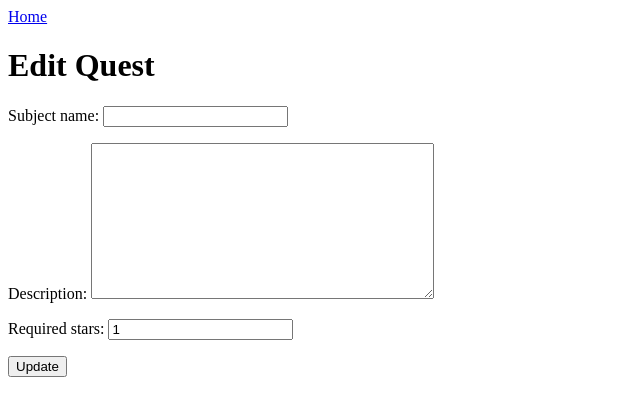
After one commit to daggerss/csci40_questboard, a Django app: template yenko_finalproject/templates/quest/quest_update.html in a window 1280 px wide. The commit adds this page. Shown: the top 416 px of the page, without its empty margins (0-640 px from the left). Run offline with Django 3.2, Linux system fonts and the light colour scheme; the template is opened without the code that fills it: values that come from a table or form of the project are taken from there, others are empty.

Commit message:
Implement Edit Quest on Quest cards

```diff
--- /dev/null
+++ b/yenko_finalproject/templates/quest/quest_update.html
@@ -0,0 +1,13 @@
+{% extends 'base.html' %}
+
+{% block title %}Edit Quest{% endblock %}
+
+{% block heading %}Edit Quest{% endblock %}
+
+{% block content %}
+    <form action='' method='POST'>
+        {% csrf_token %}
+        {{ form.as_p }}
+        <input type='submit' value='Update'>
+    </form>
+{% endblock %}
--- a/yenko_finalproject/templates/questboard/board_detail.html
+++ b/yenko_finalproject/templates/questboard/board_detail.html
@@ -32,6 +32,7 @@
             {%for i in quest.stars_range %}
                 <img src="https://twemoji.maxcdn.com/2/svg/1f31f.svg" width="25" height="25">
             {% endfor %}
+            <a href="{% url 'quest-update' quest.id %}">Edit Quest</a>
         </div>
     {% endfor %}
 {% endblock %}
--- a/yenko_finalproject/yenko_finalproject/urls.py
+++ b/yenko_finalproject/yenko_finalproject/urls.py
@@ -18,7 +18,7 @@ from django.urls import path
 
 from questboard.views import (BoardListView, BoardCreateView,
                               questboard_view, BoardUpdateView,
-                              QuestCreateView)
+                              QuestCreateView, QuestUpdateView)
 
 urlpatterns = [
     path('', BoardListView.as_view(), name='index'),
@@ -35,5 +35,10 @@ urlpatterns = [
         QuestCreateView.as_view(),
         name='quest-create'
     ),
+    path(
+        'quest/<int:id>/update',
+        QuestUpdateView.as_view(),
+        name='quest-update'
+    ),
     path('admin/', admin.site.urls),
 ]
```
Also changed, not shown: yenko_finalproject/questboard/views.py (+17 -0 lines).
